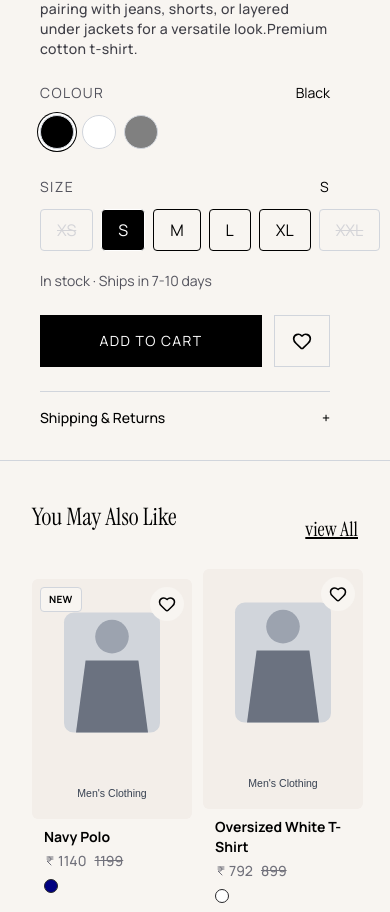
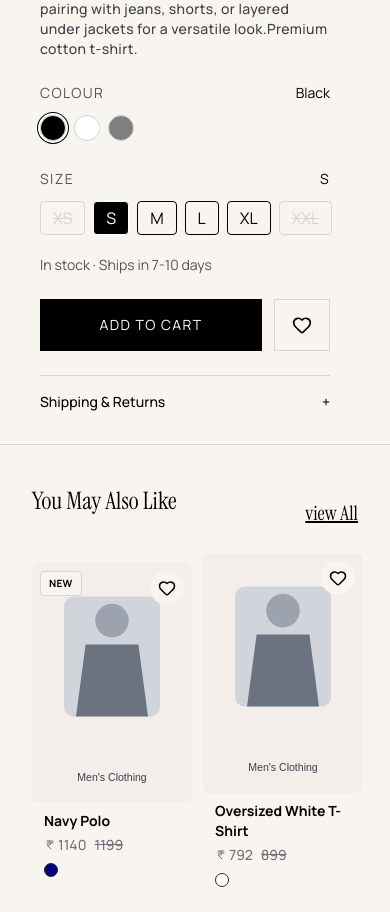
Before and after one commit to venkat-ravipati/guzupa, a React (Vite) app: page /product/1 in a window 390 px wide. Shown: the part 1225-2137 px from the top of the page. Built offline with nearby package versions, Linux system fonts and the light colour scheme; a web font is replaced by a local one.

Commit message:
fixed issues

```diff
--- a/src/Pages/ProductDetail/ProductDetail.tsx
+++ b/src/Pages/ProductDetail/ProductDetail.tsx
@@ -91,7 +91,7 @@ export default function ProductDetail() {
                             <div className="flex">
                                 {product.colors.map((color) => {
                                     return (
-                                        <button key={color} onClick={() => setColorName(color)} className={`p-4 mr-2 cursor-pointer rounded-full border border-gray-300 my-3 ${(color == colorName) && "ring-1 ring-offset-2 ring-black"} `} aria-label={color} style={{ background: color }} />
+                                        <button key={color} onClick={() => setColorName(color)} className={`p-3 md:p-4 mr-2 cursor-pointer rounded-full border border-gray-300 my-3 ${(color == colorName) && "ring-1 ring-offset-2 ring-black"} `} aria-label={color} style={{ background: color }} />
                                     )
                                 })}
                             </div>
@@ -109,7 +109,7 @@ export default function ProductDetail() {
                                             key={size}
                                             disabled={!isAvailable}
                                             onClick={() => isAvailable && setSelectedSize(size)}
-                                            className={`px-4 py-2 mr-2 rounded-sm border my-3 ${!isAvailable
+                                            className={`px-3 py-1 md:px-4 md:py-2 mr-2 rounded-sm border my-3 ${!isAvailable
                                                 ? "text-zinc-300 border-gray-300 line-through cursor-not-allowed"
                                                 : size === selectedSize
                                                     ? "text-white bg-black cursor-pointer"
```
